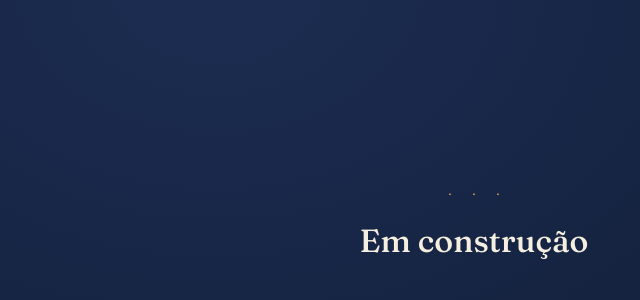
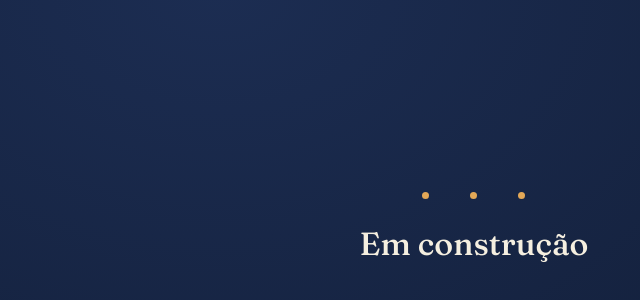
Before and after one commit to otaviopena/site-luiza, a plain HTML site: page index.html in a window 1280 px wide. Shown: the part 172-472 px from the top of the page, 166-806 px from the left. Drawn offline with nearby package versions, Linux system fonts and the light colour scheme.

Commit message:
Make the dots bigger and easier to tap
Co-Authored-By: Claude Opus 5.5 <noreply@anthropic.com>

```diff
--- a/index.html
+++ b/index.html
@@ -29,22 +29,30 @@
   .dots{
     display:flex;
     justify-content:center;
-    margin:-13px 0 5px;
+    margin:-10px 0 4px;
   }
   .dots button{
-    font-family:'Space Grotesk', sans-serif;
-    font-size:13px;
-    line-height:1;
+    display:flex;
+    align-items:center;
+    justify-content:center;
+    font-size:0;
     color:#E3A857;
     background:none;
     border:0;
     padding:0;
-    width:24px;
-    height:44px;
+    width:48px;
+    height:48px;
     cursor:default;
     touch-action:manipulation;
     -webkit-tap-highlight-color:transparent;
     transition:color .25s ease;
+  }
+  .dots button::before{
+    content:'';
+    width:7px;
+    height:7px;
+    border-radius:50%;
+    background:currentColor;
   }
   .dots button:focus{ outline:none; }
   .dots button.brilho{ color:#F5EFE0; transition:none; }
```
